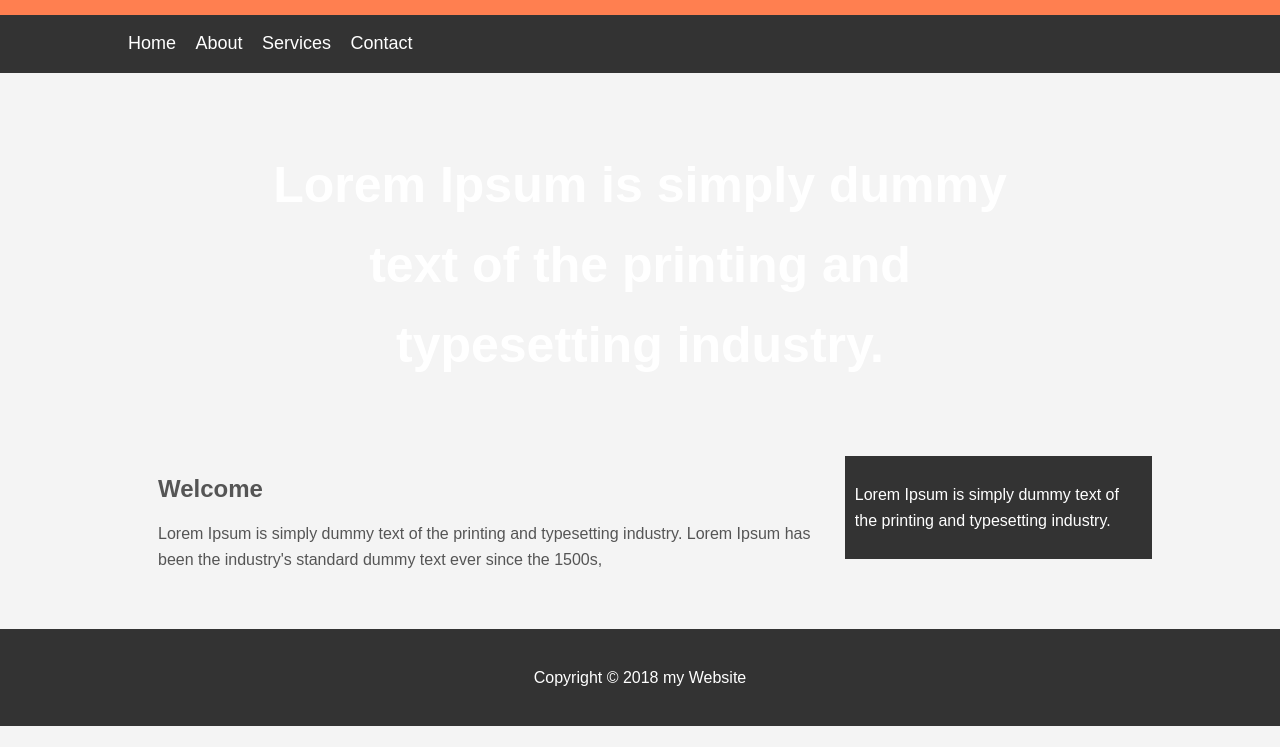
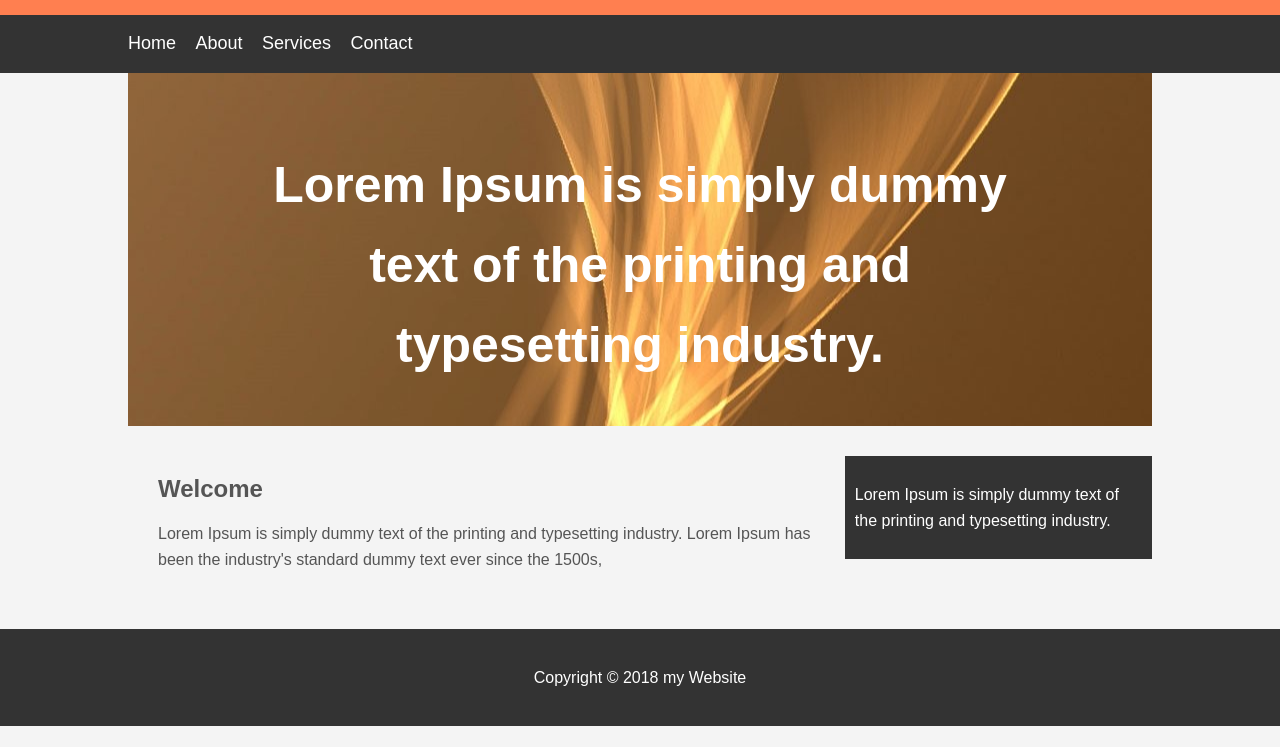
Before and after one commit to mdmaruf43/Practice_Project, a plain HTML site: page index.html in a window 1280 px wide. Shown: the part 53-800 px from the top of the page. Drawn offline with Linux system fonts and the light colour scheme.

Commit message:
Update style.css

```diff
--- a/style.css
+++ b/style.css
@@ -40,7 +40,7 @@ body{
 }
 
 #showcase{
-	background-image: url('../Images/showcase.jpg');
+	background-image: url('showcase.jpg');
 	background-position: center right;
 	min-height: 300px;
 	color: #fff;
```
